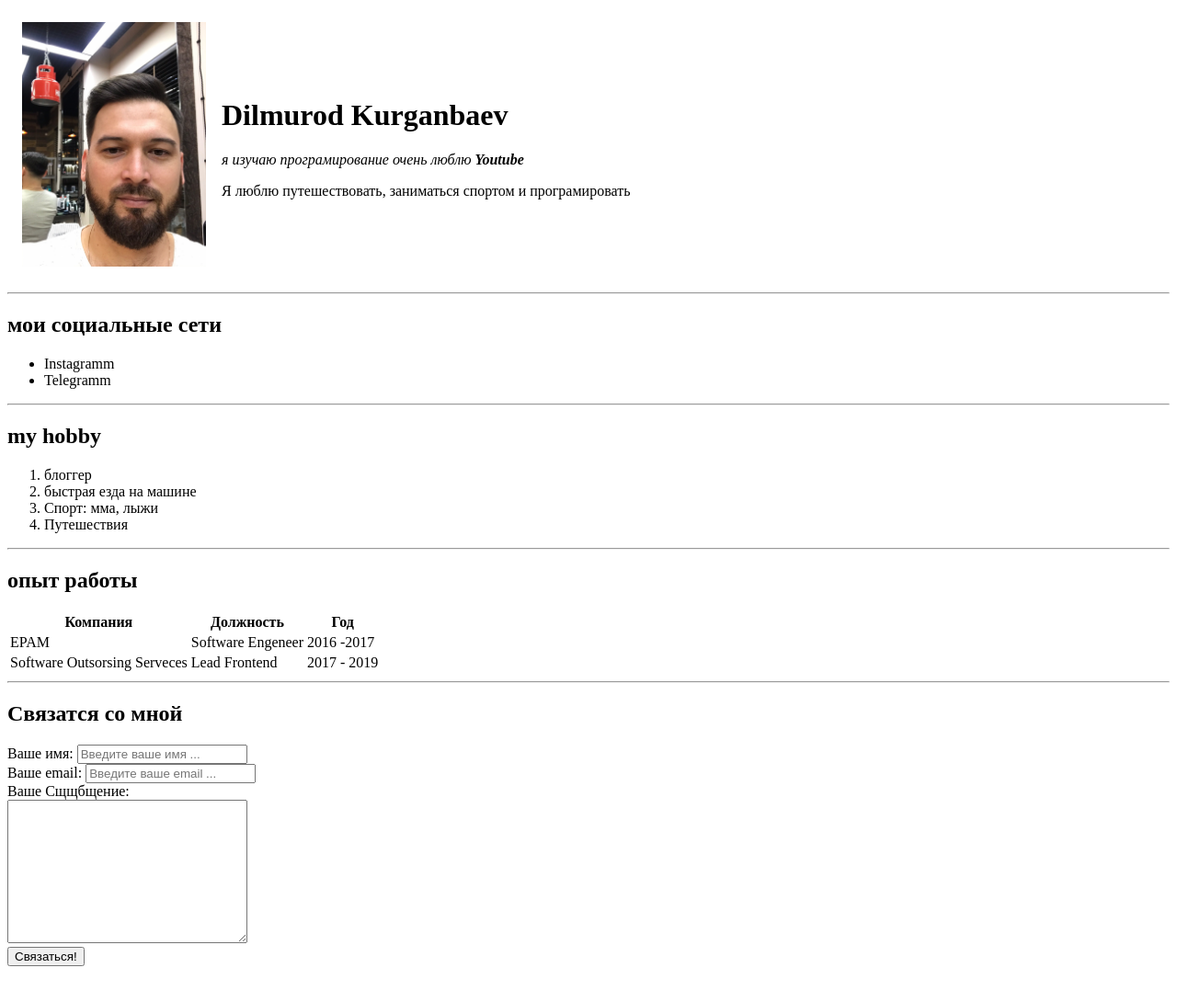
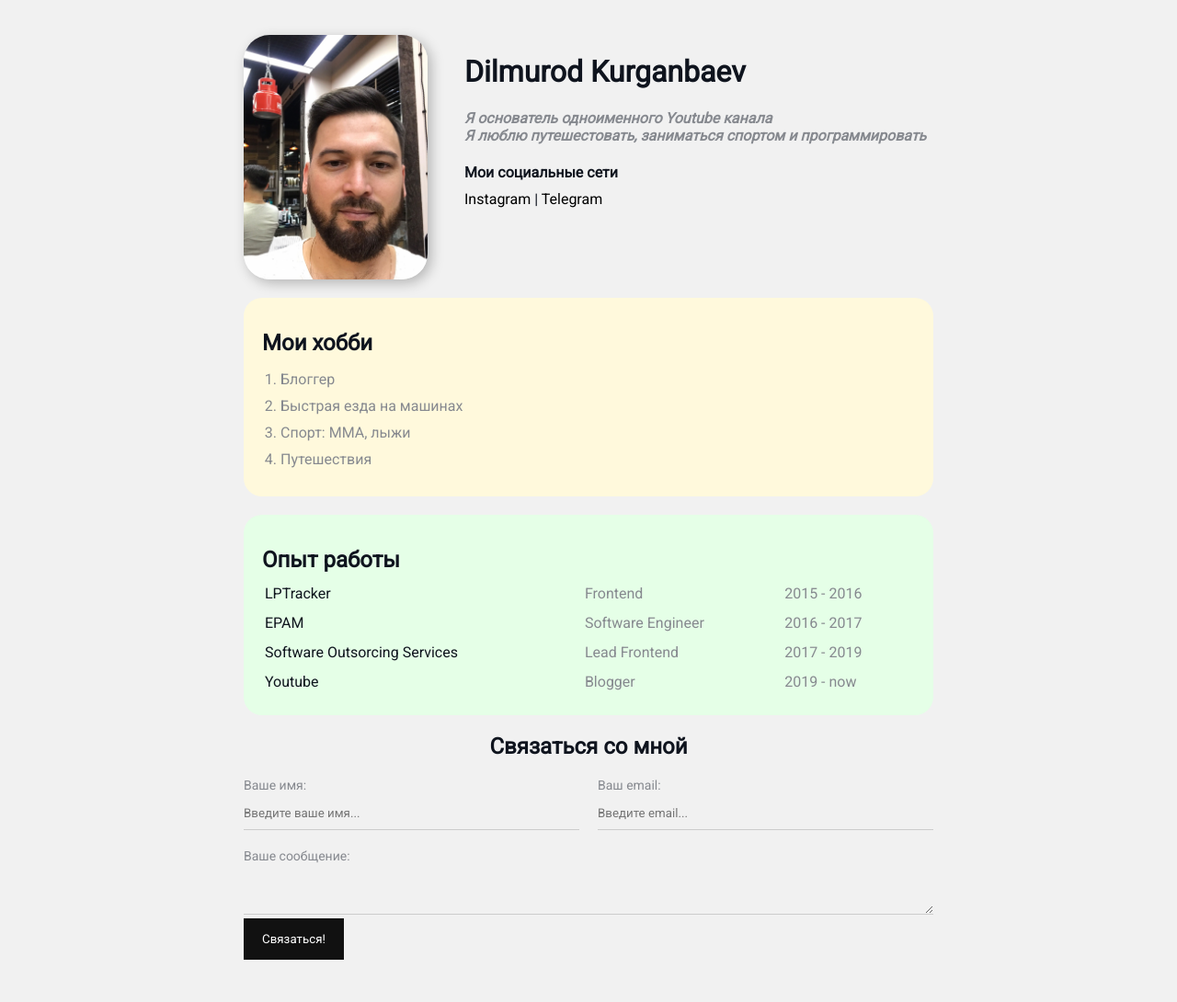
Before and after one commit to Dilmurod1985/CV, a plain HTML site: page index.html in a window 1280 px wide. Shown: the whole page at 92% size. Before the commit the page ends 1059 px from the top, so only its background shows below. Drawn offline with Linux system fonts and the light colour scheme.

Commit message:
Add files via upload

```diff
--- a/index.html
+++ b/index.html
@@ -1,74 +1,101 @@
 <!DOCTYPE html>
-<html lang="en">
+<html>
   <head>
-    <meta charset="UTF-8">
+    <meta charset="UTF-8" />
     <title>Dilmurod CV</title>
+    <link href="styles.css" rel="stylesheet" />
   </head>
   <body>
-<table cellspacing="15">
-    <tr>
-        <td>
-            <img src="avatar.jpg" width="200" alt="tut moya fotka">
-        </td>
-        <td>
-            <h1>Dilmurod Kurganbaev </h1>
-            <p><em>я изучаю програмирование очень люблю <strong>Youtube</strong> </em></p>
-            <p>Я люблю путешествовать, заниматься спортом и програмировать</p>
-        </td>
-    </tr>
+    <div class="container">
+      <div class="info">
+        <img src="avatar.jpg" alt="тут моя фотка" class="avatar" />
 
-</table>
-    <hr>
+        <div class="info-text">
+          <h1>Dilmurod Kurganbaev</h1>
+          <p>Я основатель одноименного <strong>Youtube канала</strong></p>
+          <p>Я люблю путешестовать, заниматься спортом и программировать</p>
 
-    <h2>мои социальные сети</h2>
-    <ul>
-        <li><a href="https://www.instagram.com/diman_krutoy_barber"></a>Instagramm</li>
-        <li><a href="@Dimansic"></a>Telegramm</li>
+          <h4>Мои социальные сети</h4>
 
-    </ul>
-    <hr>
-    <h2>my hobby</h2>
-    <ol>
-        <li>блоггер</li>
-        <li>быстрая езда на машине</li>
-        <li>Спорт: мма, лыжи</li>
+          <a href="https://instagram.com/diman_krutoy_barber" target="_blank">Instagram</a>
+          |
+          <a target="_blank" href="https://t.me/@Dimansic">Telegram</a>
+        </div>
+
+      </div>
+
+      <div class="card bg-yellow">
+        <h2>Мои хобби</h2>
+        <ol class="list">
+          <li>Блоггер</li>
+          <li>Быстрая езда на машинах</li>
+          <li>Спорт: ММА, лыжи</li>
           <li>Путешествия</li>
         </ol>
-    <hr>
-    <h2>опыт работы</h2>
-    <table>
-        <tr>
-            <th>Компания</th>
-            <th>Должность</th>
-            <th>Год</th>
-        </tr>
+      </div>
 
 
+      <div class="card bg-green">
+        <h2>Опыт работы</h2>
+        <table class="table">
+          <tr>
+            <td>LPTracker</td>
+            <td>Frontend</td>
+            <td>2015 - 2016</td>
+          </tr>
           <tr>
             <td>EPAM</td>
-            <td>Software Engeneer</td>
-            <td>2016 -2017</td>
+            <td>Software Engineer</td>
+            <td>2016 - 2017</td>
           </tr>
           <tr>
-            <td>Software Outsorsing Serveces</td>
+            <td>Software Outsorcing Services</td>
             <td>Lead Frontend</td>
             <td>2017 - 2019</td>
           </tr>
+          <tr>
+            <td>Youtube</td>
+            <td>Blogger</td>
+            <td>2019 - now</td>
+          </tr>
         </table>
-    <hr>
-    <h2>Связатся со мной</h2>
+      </div>
+
+
+      <div class="contact">
+        <h2>Связаться со мной</h2>
+
         <form action="/">
+          <div class="row">
+            <div class="form-group">
               <label for="name">Ваше имя:</label>
-    <input type="text" id="name" placeholder="Введите ваше имя ...">
-    <br>
-    <label for="email">Ваше email:</label>
-    <input type="email" id="email" placeholder="Введите ваше email ...">
-    <br>
-    <label for="text">Ваше Сщщбщение:</label>
-    <br>
-    <textarea name="text" id="text" cols="30" rows="10"></textarea>
-    <br>
-    <input type="submit" value="Связаться!">
+              <input type="text" id="name" placeholder="Введите ваше имя...">
+            </div>
+
+            <div class="form-group">
+              <label for="email">Ваш email:</label>
+              <input type="email" id="email" placeholder="Введите email...">
+            </div>
+          </div>
+
+          <div class="form-group">
+            <label for="text">Вашe сообщение:</label>
+
+            <textarea id="text" rows="2" cols="15"></textarea>
+          </div>
+
+          <input class="btn" type="submit" value="Связаться!">
         </form>
+      </div>
+
+
+      <div class="position">
+        <div class="box"></div>
+      </div>
+    </div>
+
+
+
+    <div style="margin-bottom: 500px;;"></div>
   </body>
 </html>
--- /dev/null
+++ b/styles.css
@@ -0,0 +1,226 @@
+@import url('https://fonts.googleapis.com/css2?family=Roboto&display=swap');
+
+/* * {
+  padding: 0;
+  margin: 0;
+} */
+
+body {
+  background-color: #f1f1f1;
+  color: #0f141e;
+
+  font-size: 16px;
+  font-weight: normal;
+  font-family: 'Roboto', sans-serif;
+
+  /* font: normal 16px 'Roboto', sans-serif; */
+
+  /* font-family:Cambria, Cochin, Georgia, Times, 'Times New Roman', serif; */
+}
+
+a {
+  color: black;
+  text-decoration: none;
+}
+
+a:hover {
+  text-decoration: underline;
+}
+
+a:active {
+  color: blue;
+}
+
+a:visited {
+  color: grey;
+}
+
+.avatar {
+  width: 200px;
+  border-radius: 28px;
+  box-shadow: 4px 4px 14px rgba(0, 0, 0, 0.25);
+}
+
+.info {
+  display: flex;
+  margin-bottom: 20px;
+}
+
+
+@media (max-width: 700px) {
+  .info {
+    text-align: center;
+    display: block;
+  }
+}
+
+.info-text {
+  margin-left: 40px;
+}
+
+.info-text h4 {
+  margin-bottom: 10px;
+}
+
+.info p {
+  color: #86898f;
+  margin: 0;
+  font-style: italic;
+  font-weight: bold;
+  text-decoration: none;
+  /* text-transform: uppercase; */
+  /* letter-spacing: 5px; */
+  /* word-spacing: 42px; */
+}
+
+/* Box Model */
+.container {
+  max-width: 750px;
+  margin: auto;
+  padding-top: 30px;
+}
+
+/* .social { */
+  /* background: green; */
+  /* padding: 15px; */
+  /* padding: 15px 40px; */
+  /* padding: 15px 20px 25px 30px; */
+  /* padding-top: 15px;
+  padding-right: 20px;
+  padding-bottom: 25px;
+  padding-left: 30px;
+  margin: 5px;
+
+  border: 5px solid red;
+  border-bottom-style: dotted;
+  border-top-width: 15px;
+  border-right-color: blue; */
+/* } */
+
+/* .box-model > div {
+  float: left;
+  background: #000;
+  height: 200px;
+  border: 4px solid red;
+  width: 25%;
+  box-sizing: border-box;
+} */
+
+.bg-yellow {
+  background: #fff9dc;
+}
+
+.bg-green {
+  background: #e5ffe7;
+}
+
+.card {
+  padding: 15px 20px;
+  margin-bottom: 20px;
+  border-radius: 20px;
+}
+
+.card h2 {
+  margin-bottom: 10px;
+}
+
+.list {
+  padding: 0 20px;
+}
+
+.list li {
+  color: #86898f;
+  margin-bottom: 10px;
+}
+
+.table {
+  width: 100%;
+}
+
+.table td {
+  padding-bottom: 10px;
+}
+
+.table td:nth-child(2),
+.table td:nth-child(3) {
+  color: #86898f;
+}
+
+/* .table tr:nth-child(odd) {
+  background: red;
+} */
+
+.link-list li {
+  margin-bottom: 10px;
+  padding-bottom: 5px;
+  border-bottom: 1px solid #ccc;
+}
+
+.contact h2 {
+  text-align: center;
+}
+
+.form-group label {
+  display: block;
+  font-size: 14px;
+  color: #86898f;
+}
+
+.form-group input,
+.form-group textarea {
+  width: 100%;
+  box-sizing: border-box;
+  border: none;
+  background: transparent;
+  border-bottom: 1px solid #ccc;
+  color: #000;
+  padding: 15px 0 10px;
+  outline: none;
+  font-family: inherit;
+}
+
+.row {
+  display: flex;
+  margin-bottom: 20px;
+}
+
+.row > .form-group {
+  width: 50%;
+  margin-right: 20px;
+}
+
+.row > .form-group:last-child {
+  margin-right: 0;
+}
+
+.btn {
+  background: #111;
+  padding: 15px 20px;
+  color: #fff;
+  border: none;
+  font-family: inherit;
+  cursor: pointer;
+}
+
+.btn:hover {
+  opacity: 0.9;
+}
+
+/* Position */
+
+/* .position {
+  position: relative;
+  border: 4px solid black;
+  margin-top: 40px;
+  padding: 20px;
+  height: 300px;
+}
+
+.box {
+  position: fixed;
+  top: 0;
+  left: 0px;
+  width: 100%;
+  height: 50px;
+  background:lightcoral;
+} */
```
Lines whose indentation alone changed are shown as unchanged.
